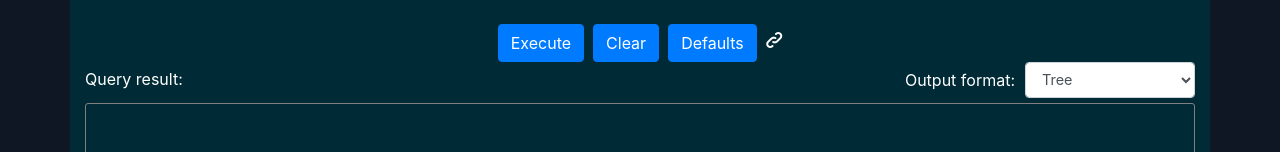
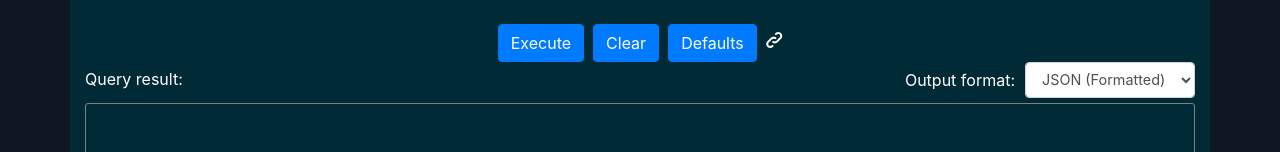
Before and after one commit to OpenLinkSoftware/Grappa, a React (Create React App) app: page / in a window 1280 px wide. Shown: the part 500-652 px from the top of the page. Built offline with nearby package versions, Linux system fonts and the light colour scheme.

Commit message:
Default output format changed to 'JSON (formatted)'

```diff
--- a/src/GraphQlLdControl.js
+++ b/src/GraphQlLdControl.js
@@ -31,11 +31,11 @@ const defaultQuery = `
 `.trim();
 
 const outputFormats = [
+  { label: "JSON (Formatted)", value: "fmt_json_formatted" },
+  { label: "JSON (Compact)", value: "fmt_json" },
   { label: "Tree", value: "fmt_tree" },
-  { label: "JSON (Compact)", value: "fmt_json" },
-  { label: "JSON (Formatted)", value: "fmt_json_formatted" },
 ];
-const defaultOutputFormat = "fmt_tree"
+const defaultOutputFormat = "fmt_json_formatted"
 
 // ------------------------------------------------------------------
 
```
